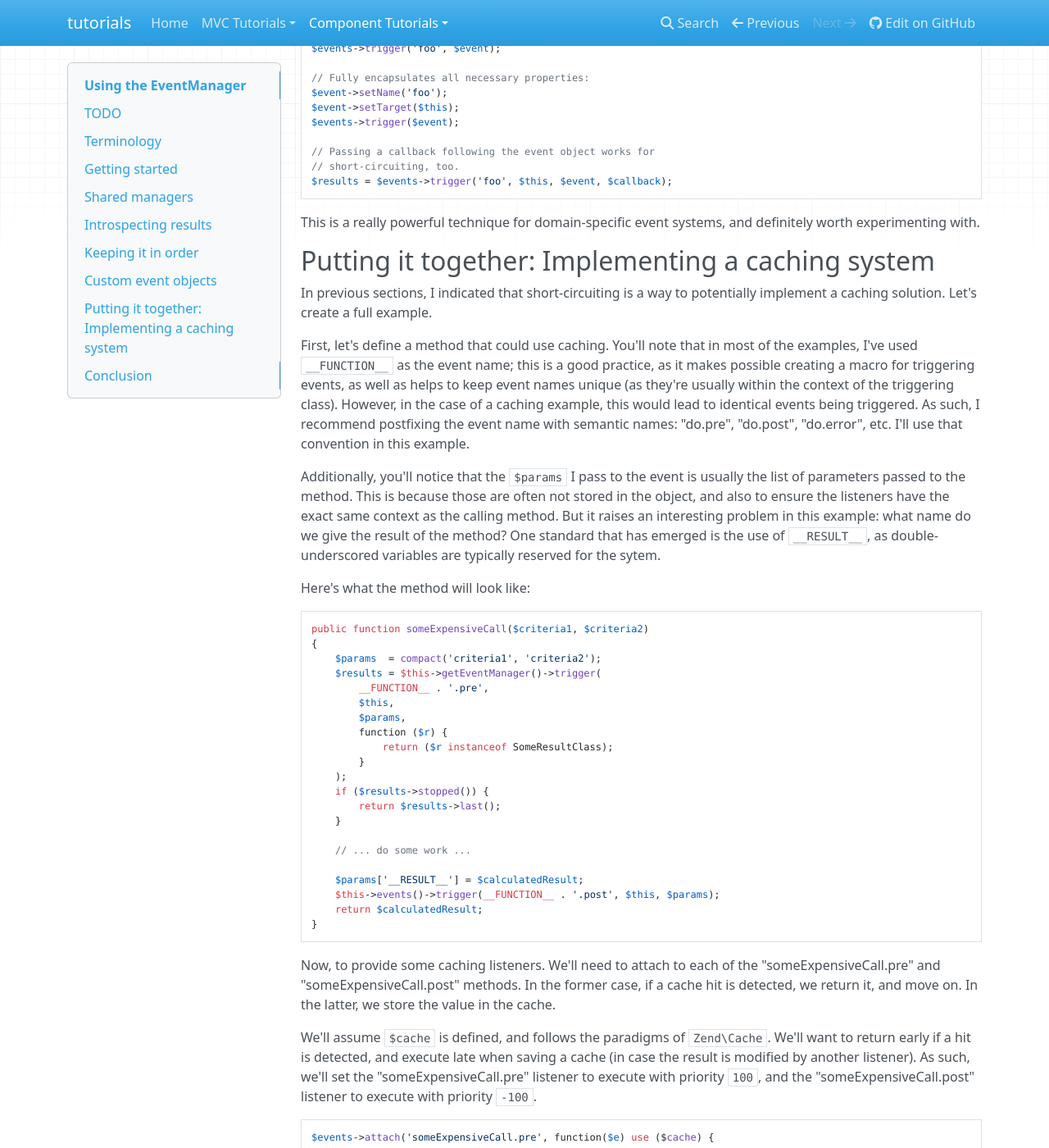
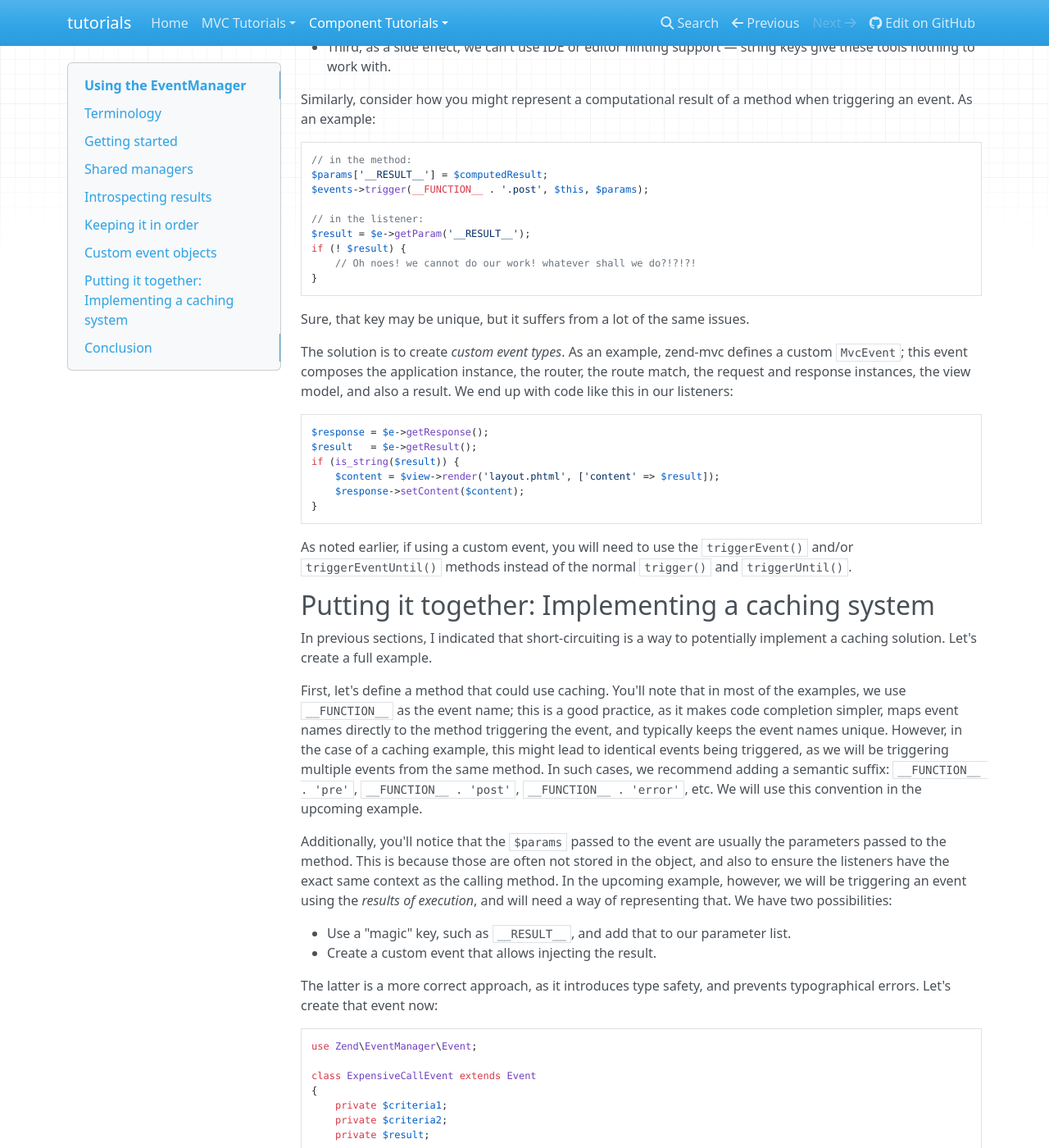
Before and after one commit to laminas/tutorials, an MkDocs documentation site: the page built from doc/book/event-manager.md, in a window 1280 px wide and 1400 px high, scrolled down 10052 px. Shown: the whole window at 82% size. Built offline with MkDocs 1.6.1, drawn with Linux system fonts in a browser that asks for light colours; nearby versions of some CDN libraries; old or Windows-style settings are respelled for this version of MkDocs; some of the changed text lies outside the part shown.

Commit message:
Updated eventmanager tutorial to latest API

````diff
--- a/doc/book/event-manager.md
+++ b/doc/book/event-manager.md
@@ -1,10 +1,6 @@
 # Using the EventManager
 
-> ## TODO
->
-> - Ensure usage is up-to-date with current API
-
-This tutorial explores the various features of `Zend\EventManager`.
+This tutorial explores the features of zend-eventmanager in-depth.
 
 ## Terminology
 
@@ -60,8 +56,35 @@ Handled event "do", with parameters {"foo":"bar","baz":"bat"}
 > methods, object instance methods, functors, or closures. We use closures
 > within this post for illustration only.
 
-If you were paying attention to the example, you will have noted the `null`
-argument. Why is it there?
+### Event instances
+
+`trigger()` is useful as it will create a `Zend\EventManager\Event` instance for
+you. You may want to create such an instance manually; for instance, you may
+want to re-use the same event instance to trigger multiple events, or you may
+want to use a custom instance.
+
+`Zend\EventManager\Event`, which is the shipped event type and the one used by
+the `EventManager` by default  has a constructor that accepts the same three
+arguments passed to `trigger()`:
+
+```php
+use Zend\EventManager\Event;
+
+$event = new Event('do', null, $params);
+```
+
+When you have an instance available, you will use a different `EventManager`
+method to trigger the event: `triggerEvent()`. As an example:
+
+```php
+$events->triggerEvent($event);
+```
+
+### Event targets
+
+If you were paying attention to the first example, you will have noted the
+`null` second argument both when calling `trigger()` as well as creating an
+`Event` instance. Why is it there?
 
 Typically, you will compose an `EventManager` within a class, to allow
 triggering actions within methods. The middle argument to `trigger()` is the
@@ -230,9 +253,9 @@ $events->setSharedManager($sharedEvents);
 ### Wildcards
 
 So far, with both a normal `EventManager` instance and with the
-`SharedEventManager` instance, we've seen the usage of singular strings
-representing the event and target names to which we want to attach. What if you
-want to attach a listener to multiple events or targets?
+`SharedEventManager` instance, we've seen the usage of string event and string
+target names to which we want to attach. What if you want to attach a listener
+to multiple events or targets?
 
 The answer is to supply an array of events or targets, or a wildcard, `*`.
 
@@ -297,6 +320,22 @@ $sharedEvents->attach(
 The ability to specify multiple targets and/or events when attaching can slim
 down your code immensely.
 
+> ### Wildcards can cause problems
+>
+> Wildcards, while they simplify listener attachment, can cause some problems.
+> First, the listener must either be able to accept any incoming event, or it
+> must have logic to branch based on the type of event, the target, or the
+> event parameters. This can quickly become difficult to manage.
+>
+> Additionally, there are performance considerations. Each time an event is
+> triggered, it loops through all attached listeners; if your listener cannot
+> actually handle the event, but was attached as a wildcard listener, you're
+> introducing needless cycles both in aggregating the listeners to trigger, and
+> by handling the event itself.
+>
+> We recommend being specific about what you attach a listener to, in order
+> to prevent these problems.
+
 ### Listener aggregates
 
 Another approach to listening to multiple events is via a concept of listener
@@ -305,22 +344,26 @@ this approach, a single class can listen to multiple events, attaching one or
 more instance methods as listeners.
 
 This interface defines two methods, `attach(EventManagerInterface $events)` and
-`detach(EventManagerInterface $events)`. Basically, you pass an `EventManager`
-instance to one and/or the other, and then it's up to the implementing class to
-determine what to do.
+`detach(EventManagerInterface $events)`. You pass an `EventManager` instance to
+one and/or the other, and then it's up to the implementing class to determine
+what to do.
 
-As an example:
+The trait `Zend\EventManager\ListenerAggregateTrait` defines a `$listeners`
+property and common logic for detaching an aggregate's listeners. We'll use that
+to demonstrate creating an aggregate logging listener:
 
 ```php
 use Zend\EventManager\EventInterface;
 use Zend\EventManager\EventManagerInterface;
 use Zend\EventManager\ListenerAggregateInterface;
+use Zend\EventManager\ListenerAggregateTrait;
 use Zend\Log\Logger;
 
 class LogEvents implements ListenerAggregateInterface
 {
-    protected $listeners = [];
-    protected $log;
+    use ListenerAggregateTrait;
+
+    private $log;
 
     public function __construct(Logger $log)
     {
@@ -333,15 +376,6 @@ class LogEvents implements ListenerAggregateInterface
         $this->listeners[] = $events->attach('doSomethingElse', [$this, 'log']);
     }
 
-    public function detach(EventCollection $events)
-    {
-        foreach ($this->listeners as $index => $listener) {
-            if ($events->detach($listener)) {
-                unset($this->listeners[$index]);
-            }
-        }
-    }
-
     public function log(EventInterface $e)
     {
         $event  = $e->getName();
@@ -351,13 +385,11 @@ class LogEvents implements ListenerAggregateInterface
 }
 ```
 
-You can attach this using either `attach()` or `attachAggregate()`:
+Attach the aggregate by passing it an event manager instance:
 
 ```php
 $logListener = new LogEvents($logger);
-
-$events->attachAggregate($logListener); // OR
-$events->attach($logListener);
+$logListener->attach($events);
 ```
 
 Any events the aggregate attaches to will then be notified when triggered.
@@ -367,11 +399,8 @@ Why bother? For a couple of reasons:
 - Aggregates allow you to have stateful listeners. The above example
   demonstrates this via the composition of the logger; another example would be
   tracking configuration options.
-- Aggregates make detaching listeners easier. When you call `attach()`
-  normally, you receive a `Zend\Stdlib\CallbackHandler` instance; the only way
-  to `detach()` a listener is to pass that instance back &mdash; which means
-  if you want to detach later, you need to keep that instance somewhere.
-  Aggregates typically do this for you &mdash; as you can see in the example above.
+- Aggregates make detaching listeners easier, as you can detach all
+  listeners a class defines at once.
 
 ## Introspecting results
 
@@ -389,15 +418,18 @@ implements the following methods:
 - `last()` will retrieve the last result received
 - `contains($value)` allows you to test all values to see if a given one was
   received, and returns a boolean `true` if found, and `false` if not.
+- `stopped()` will return a boolean value indicating whether or not a
+  short-circuit occured; more on this in the next section.
 
 Typically, you should not worry about the return values from events, as the
 object triggering the event shouldn't really have much insight into what
 listeners are attached. However, sometimes you may want to short-circuit
-execution if interesting results are obtained.
+execution if interesting results are obtained. (zend-mvc uses this feature to
+check for listeners returning responses, which are then returned immediately.)
 
 ### Short-circuiting listener execution
 
-You may want to short-ciruit execution if a particular result is obtained, or if
+You may want to short-circuit execution if a particular result is obtained, or if
 a listener determines that something is wrong, or that it can return something
 quicker than the target.
 
@@ -405,9 +437,20 @@ As examples, one rationale for adding an `EventManager` is as a caching
 mechanism. You can trigger one event early in the method, returning if a cache
 is found, and trigger another event late in the method, seeding the cache.
 
-The `EventManager` component offers two ways to handle this. The first is to
-pass a callback as the last argument to `trigger()`; if that callback returns a
-boolean `true`, execution is halted.
+The `EventManager` component offers two ways to handle this, depending on
+whether you have an event instance already, or want the event manager to create
+one for you.
+
+- `triggerEventUntil(callable $callback, EventInterface $event)`
+- `triggerUntil(callable $callback, $eventName, $target = null, $argv = [])`
+
+In each case, `$callback` will be any PHP callable, and will be passed the
+return value from the most recently executed listener. The `$callback` must then
+return a boolean value indicating whether or not to halt execution; boolean
+`true` indicates execution should halt.
+
+Your consuming code can then check to see if execution was short-circuited by
+using the `stopped()` method of the returned `ResponseCollection`.
 
 Here's an example:
 
@@ -415,14 +458,15 @@ Here's an example:
 public function someExpensiveCall($criteria1, $criteria2)
 {
     $params  = compact('criteria1', 'criteria2');
-    $results = $this->getEventManager()->trigger(
+    $results = $this->getEventManager()->triggerUntil(
+        function ($r) {
+            return ($r instanceof SomeResultClass);
+        },
         __FUNCTION__,
         $this,
-        $params,
-        function ($r) {
-            return ($r instanceof SomeResultClass);
-        }
+        $params
     );
+
     if ($results->stopped()) {
         return $results->last();
     }
@@ -464,8 +508,8 @@ additional argument, a *priority*. By default, if this is omitted, listeners get
 a priority of 1, and are executed in the order in which they are attached.
 However, if you provide a priority value, you can influence order of execution.
 
-- Higher priority values execute *earlier*.
-- Lower (negative) priority values execute *later*.
+- *Higher* priority values execute *earlier*.
+- *Lower* (negative) priority values execute *later*.
 
 To borrow an example from earlier:
 
@@ -490,17 +534,17 @@ late.
 
 While you can't necessarily know all the listeners attached, chances are you can
 make adequate guesses when necessary in order to set appropriate priority
-values. We advise avoiding setting a priority value unless absolutely necessary.
+values.
+
+We advise avoiding setting a priority value unless absolutely necessary.
 
 ## Custom event objects
 
-Hopefully some of you have been wondering, "where and when is the Event object
-created"? In all of the examples above, it's created based on the arguments
-passed to `trigger()` &mdash; the event name, target, and parameters. Sometimes,
-however, you may want greater control over the object.
+As noted earlier, an `Event` instance is created when you call either
+`trigger()` or `triggerUntil()`, using the arguments passed to each;
+additionally, you can manually create an instance. Why would you do so, however?
 
-As an example, one thing that looks like a code smell is when you have code like
-this:
+One thing that looks like a code smell is when you have code like this:
 
 ```php
 $routeMatch = $e->getParam('route-match', false);
@@ -509,20 +553,22 @@ if (! $routeMatch) {
 }
 ```
 
-The problems with this are several. First, relying on string keys is going to
-very quickly run into problems &mdash; typos when setting or retrieving the
-argument can lead to hard to debug situations. Second, we now have a
-documentation issue; how do we document expected arguments? how do we document
-what we're shoving into the event? Third, as a side effect, we can't use IDE or
-editor hinting support &mdash; string keys give these tools nothing to work
-with.
+The problems with this are several:
+
+- Relying on string keys for event parameters is going to very quickly run into
+  problems &mdash; typos when setting or retrieving the argument can lead to
+  hard to debug situations.
+- Second, we now have a documentation issue; how do we document expected
+  arguments? how do we document what we're shoving into the event?
+- Third, as a side effect, we can't use IDE or editor hinting support &mdash;
+  string keys give these tools nothing to work with.
 
 Similarly, consider how you might represent a computational result of a method
 when triggering an event. As an example:
 
 ```php
 // in the method:
-$params['__RESULT'] = $computedResult;
+$params['__RESULT__'] = $computedResult;
 $events->trigger(__FUNCTION__ . '.post', $this, $params);
 
 // in the listener:
@@ -534,9 +580,9 @@ if (! $result) {
 
 Sure, that key may be unique, but it suffers from a lot of the same issues.
 
-So, the solution is to create custom events. As an example, we have a custom
-`MvcEvent` in the ZF2 MVC layer. This event composes the application instance,
-the router, the route match object, request and response objects, the view
+The solution is to create *custom event types*. As an example, zend-mvc defines
+a custom `MvcEvent`; this event composes the application instance,
+the router, the route match, the request and response instances, the view
 model, and also a result. We end up with code like this in our listeners:
 
 ```php
@@ -548,32 +594,10 @@ if (is_string($result)) {
 }
 ```
 
-But how do we use this custom event? `trigger()` can accept an event
-object instead of any of the event name, target, or params arguments.
+As noted earlier, if using a custom event, you will need to use the
+`triggerEvent()` and/or `triggerEventUntil()` methods instead of the normal
+`trigger()` and `triggerUntil()`.
 
-```php
-$event = new CustomEvent();
-$event->setSomeKey($value);
-
-// Injected with event name and target:
-$events->trigger('foo', $this, $event);
-
-// Injected with event name:
-$event->setTarget($this);
-$events->trigger('foo', $event);
-
-// Fully encapsulates all necessary properties:
-$event->setName('foo');
-$event->setTarget($this);
-$events->trigger($event);
-
-// Passing a callback following the event object works for
-// short-circuiting, too.
-$results = $events->trigger('foo', $this, $event, $callback);
-```
-
-This is a really powerful technique for domain-specific event systems, and
-definitely worth experimenting with.
 
 ## Putting it together: Implementing a caching system
 
@@ -581,74 +605,144 @@ In previous sections, I indicated that short-circuiting is a way to potentially
 implement a caching solution. Let's create a full example.
 
 First, let's define a method that could use caching. You'll note that in most of
-the examples, I've used `__FUNCTION__` as the event name; this is a good
-practice, as it makes possible creating a macro for triggering events, as well
-as helps to keep event names unique (as they're usually within the context of
-the triggering class). However, in the case of a caching example, this would
-lead to identical events being triggered. As such, I recommend postfixing the
-event name with semantic names: "do.pre", "do.post", "do.error", etc. I'll use
-that convention in this example.
+the examples, we use `__FUNCTION__` as the event name; this is a good practice,
+as it makes code completion simpler, maps event names directly to the method
+triggering the event, and typically keeps the event names unique.  However, in
+the case of a caching example, this might lead to identical events being
+triggered, as we will be triggering multiple events from the same method. In
+such cases, we recommend adding a semantic suffix: `__FUNCTION__ . 'pre'`,
+`__FUNCTION__ . 'post'`, `__FUNCTION__ . 'error'`, etc.  We will use this
+convention in the upcoming example.
 
-Additionally, you'll notice that the `$params` I pass to the event is usually
-the list of parameters passed to the method. This is because those are often not
+Additionally, you'll notice that the `$params` passed to the event are usually
+the parameters passed to the method. This is because those are often not
 stored in the object, and also to ensure the listeners have the exact same
-context as the calling method. But it raises an interesting problem in this
-example: what name do we give the result of the method? One standard that has
-emerged is the use of `__RESULT__`, as double-underscored variables are
-typically reserved for the sytem.
+context as the calling method. In the upcoming example, however, we will be
+triggering an event using the *results of execution*, and will need a way of
+representing that. We have two possibilities:
 
-Here's what the method will look like:
+- Use a "magic" key, such as `__RESULT__`, and add that to our parameter list.
+- Create a custom event that allows injecting the result.
+
+The latter is a more correct approach, as it introduces type safety, and
+prevents typographical errors. Let's create that event now:
+
+```php
+use Zend\EventManager\Event;
+
+class ExpensiveCallEvent extends Event
+{
+    private $criteria1;
+    private $criteria2;
+    private $result;
+
+    public function __construct($target, $criteria1, $criteria2)
+    {
+        // Set the default event name:
+        $this->setName('someExpensiveCall');
+        $this->setTarget($target);
+        $this->criteria1 = $criteria1;
+        $this->criteria2 = $criteria2;
+    }
+
+    public function getCriteria1()
+    {
+        return $this->criteria1;
+    }
+
+    public function getCriteria2()
+    {
+        return $this->criteria2;
+    }
+
+    public function setResult(SomeResultClass $result)
+    {
+        $this->result = $result;
+    }
+
+    public function getResult()
+    {
+        return $this->result;
+    }
+}
+```
+
+We can now create an instance of this within our class method, and use it to
+trigger listeners:
 
 ```php
 public function someExpensiveCall($criteria1, $criteria2)
 {
-    $params  = compact('criteria1', 'criteria2');
-    $results = $this->getEventManager()->trigger(
-        __FUNCTION__ . '.pre',
-        $this,
-        $params,
+    $event = new ExpensiveCallEvent($this, $criteria1, $criteria2);
+    $event->setName(__FUNCTION__ . '.pre');
+    $results = $this->getEventManager()->triggerEventUntil(
         function ($r) {
             return ($r instanceof SomeResultClass);
-        }
+        },
+        $event
     );
+
     if ($results->stopped()) {
         return $results->last();
     }
 
     // ... do some work ...
 
-    $params['__RESULT__'] = $calculatedResult;
-    $this->events()->trigger(__FUNCTION__ . '.post', $this, $params);
+    $event->setName(__FUNCTION__ . '.post');
+    $event->setResult($calculatedResult);
+    $this->events()->triggerEvent($event);
     return $calculatedResult;
 }
 ```
 
-Now, to provide some caching listeners. We'll need to attach to each of the
-"someExpensiveCall.pre" and "someExpensiveCall.post" methods. In the former
-case, if a cache hit is detected, we return it, and move on. In the latter, we
-store the value in the cache.
+Before triggering either event, we set the event name in the instance to ensure
+the correct listeners are notified. The first trigger checks to see if we get a
+result class returned, and, if so, we return it. The second trigger is a
+fire-and-forget; we don't care what is returned, and only want to notify
+listeners of the result.
 
-We'll assume `$cache` is defined, and follows the paradigms of `Zend\Cache`.
-We'll want to return early if a hit is detected, and execute late when saving a
-cache (in case the result is modified by another listener). As such, we'll set
-the "someExpensiveCall.pre" listener to execute with priority `100`, and the
-"someExpensiveCall.post" listener to execute with priority `-100`.
+To provide some caching listeners, we'll need to attach to each of the
+`someExpensiveCall.pre` and `someExpensiveCall.post` events. In the former case,
+if a cache hit is detected, we return it. In the latter, we store the value in
+the cache.
+
+The following listeners attach to the `.pre` and `.post` events triggered by the
+above method. We'll assume `$cache` is defined, and is a
+[zend-cache](https://zendframework.github.io/zend-cache/) storage adapter. The
+first listener will return a result when a cache hit occurs, and the second will
+store a result in the cache if one is provided.
 
 ```php
-$events->attach('someExpensiveCall.pre', function($e) use ($cache) {
-    $params = $e->getParams();
-    $key    = md5(json_encode($params));
-    $hit    = $cache->load($key);
-    return $hit;
-}, 100);
+$events->attach('someExpensiveCall.pre', function (ExpensiveCallEvent $e) use ($cache) {
+    $key = md5(json_encode([
+        'criteria1' => $e->getCriteria1(),
+        'criteria2' => $e->getCriteria2(),
+    ]));
 
-$events->attach('someExpensiveCall.post', function($e) use ($cache) {
-    $params = $e->getParams();
-    $result = $params['__RESULT__'];
-    unset($params['__RESULT__']);
-    $key    = md5(json_encode($params));
-    $cache->save($result, $key);
-}, -100);
+    $result = $cache->getItem($key, $success);
+
+    if (! $success) {
+        return;
+    }
+
+    $result = new SomeResultClass($result);
+    $e->setResult($result);
+    return $result;
+});
+
+$events->attach('someExpensiveCall.post', function (ExpensiveCallEvent $e) use ($cache) {
+    $result = $e->getResult();
+    if (! $result instanceof SomeResultClass) {
+        return;
+    }
+
+    $key = md5(json_encode([
+        'criteria1' => $e->getCriteria1(),
+        'criteria2' => $e->getCriteria2(),
+    ]));
+
+    $cache->setItem($key, $result);
+});
 ```
 
 > ### ListenerAggregates allow stateful listeners
@@ -658,8 +752,11 @@ $events->attach('someExpensiveCall.post', function($e) use ($cache) {
 > importing it into closures.
 
 Another approach would be to move the body of the method to a listener as well,
-which would allow using the priority system in order to implement caching. That
-would look like this:
+which would allow using the priority system in order to implement caching.
+
+If we did that, we'd modify the `ExpensiveCallEvent` to omit the `.pre` suffix
+on the default event name, and then implement the class that triggers the event
+as follows:
 
 ```php
 public function setEventManager(EventManagerInterface $events)
@@ -671,40 +768,65 @@ public function setEventManager(EventManagerInterface $events)
 
 public function someExpensiveCall($criteria1, $criteria2)
 {
-    $params  = compact('criteria1', 'criteria2');
-    $results = $this->getEventManager()->trigger(
-        __FUNCTION__,
-        $this,
-        $params,
+    $event = new ExpensiveCallEvent($this, $criteria1, $criteria2);
+    $this->getEventManager()->triggerEventUntil(
         function ($r) {
-            return ($r instanceof SomeResultClass);
-        }
+            return $r instanceof SomeResultClass;
+        },
+        $event
     );
-    return $results->last();
+    return $event->getResult();
 }
 
-public function doSomeExpensiveCall($e)
+public function doSomeExpensiveCall(ExpensiveCallEvent $e)
 {
     // ... do some work ...
-    $e->setParam('__RESULT__', $calculatedResult);
-    return $calculatedResult;
+    $e->setResult($calculatedResult);
 }
 ```
 
-The listeners would then attach to the "someExpensiveCall" event, with the cache
-lookup listener listening at high priority, and the cache storage listener
-listening at low (negative) priority.
+Note that the `doSomeExpensiveCall` method does not return the result directly;
+this allows what was originally our `.post` listener to trigger. You'll also
+notice that we return the result from the `Event` instance; this is why the
+first listener passes the result into the event, as we can then use it from the
+calling method!
 
-Sure, we could probably add caching to the object itself &mdash; but this
-approach allows the same handlers to be attached to multiple events, or to
-attach multiple listeners to the same events (e.g. an argument validator, a
-logger and a cache manager). The point is that if you design your object with
-events in mind, you can make it more flexible and extensible, without requiring
-developers to actually extend it &mdash; they can attach listeners.
+We will need to change how we attach the listeners; they will now attach
+directly to the `someExpensiveCall` event, without any suffixes; they will also
+now use priority in order to intercept before and after the default listener
+registered by the class. The first listener will listen at priority `100` to
+ensure it executes before the default listener, and the second will listen at
+priority `-100` to ensure it triggers after we already have a result:
+
+```php
+$events->attach('someExpensiveCall', function (ExpensiveCallEvent $e) use ($cache) {
+    // listener for checking against the cache
+}, 100);
+
+$events->attach('someExpensiveCall', function (ExpensiveCallEvent $e) use ($cache) {
+    // listener for injecting into the cache
+}, -100);
+```
+
+The workflow ends up being approximately the same, but eliminates the
+conditional logic from the original version, and reduces the number of events to
+one.
+
+The alternative, of course, is to have the object compose a cache instance and
+use it directly. However, the event-based approach
+allows:
+
+- Re-using the listeners with multiple events.
+- Attaching multiple listeners to the event; as an example, to implement
+  argument validation, or to add logging.
+
+The point is that if you design your object with events in mind, you can add
+flexibility and extension points without requiring decoration or class
+extension.
 
 ## Conclusion
 
-The `EventManager` is a powerful component. It drives the workflow of the MVC
-layer, and is used in countless components to provide hook points for developers
-to manipulate the workflow. It can be put to any number of uses inside your own
-code, and is an important part of your Zend Framework toolbox.
+zend-eventmanager is a powerful component. It drives the workflow of zend-mvc,
+and is used in many Zend Framework components to provide hook points for
+developers to manipulate the workflow. It can be a powerful tool in your
+development toolbox.
````
Also changed, not shown: other parts of doc/book/event-manager.md (+3 -3 lines).
